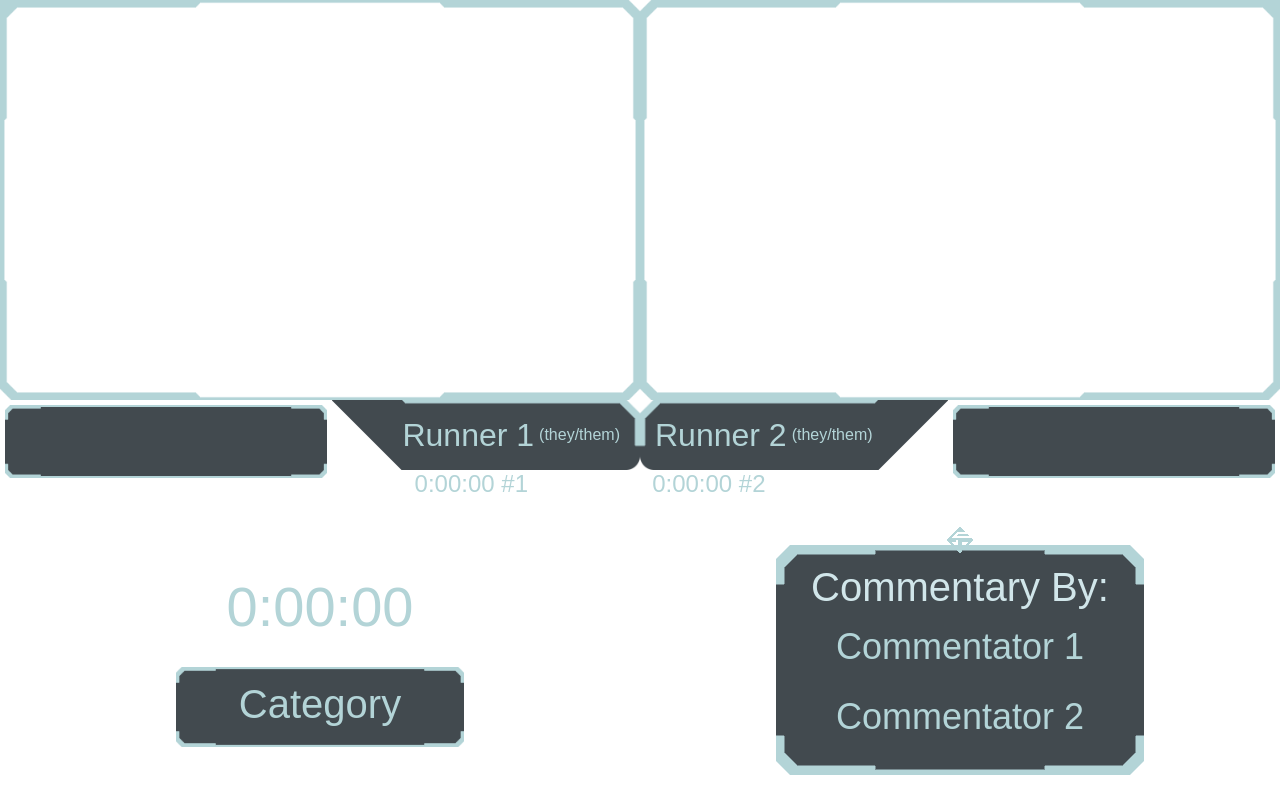
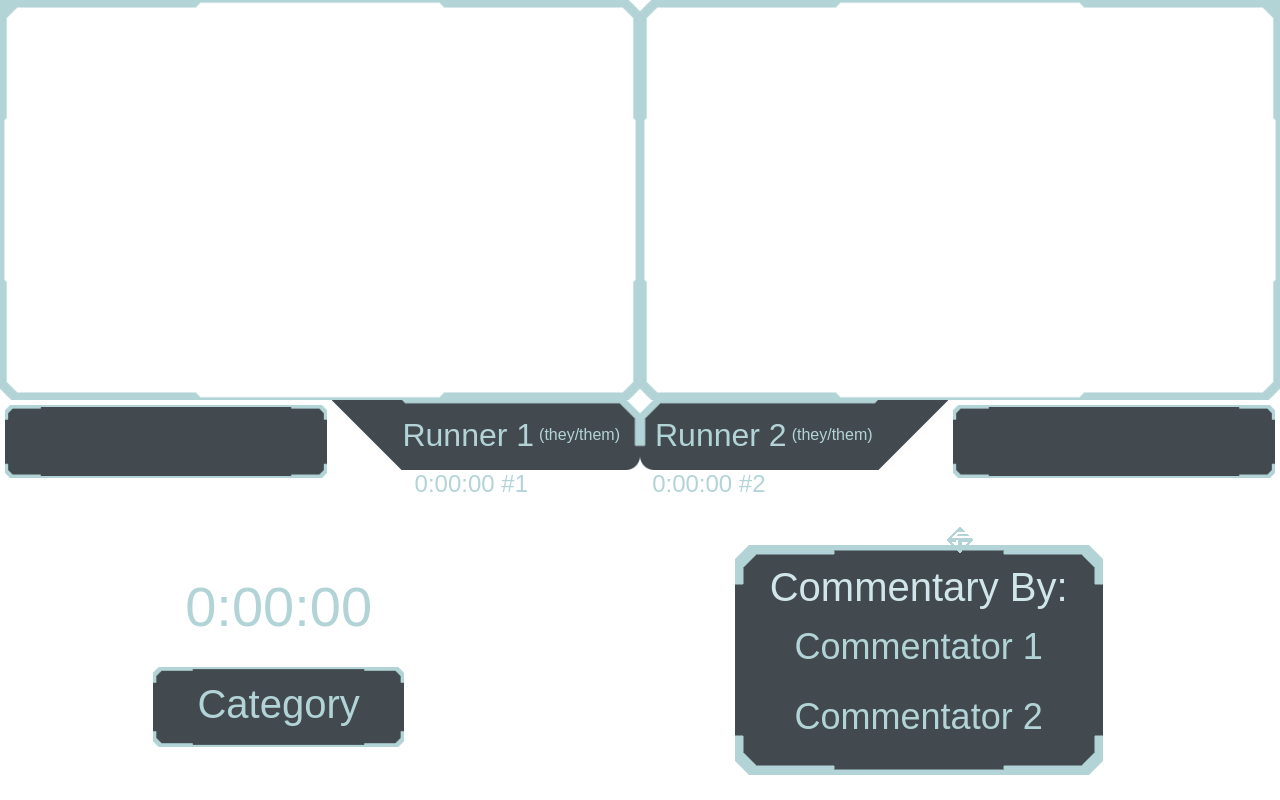
Before and after one commit to MayberryZoom/dread-stream-layouts, a website: page graphics/rando-2-racers.html in a window 1280 px wide. Drawn offline with Linux system fonts and the light colour scheme.

Commit message:
Use flex-grow on bottom containers instead of viewport width

```diff
--- a/graphics/css/common.css
+++ b/graphics/css/common.css
@@ -175,9 +175,9 @@ span {
     flex-direction: column;
     justify-content: center;
     align-items: center;
+    flex-grow: 1;
     gap: 10%;
     height: 100%;
-    width: 50vw;
 }
 
 .category-container {
@@ -200,7 +200,7 @@ span {
 .commentary-container {
     display: flex;
     justify-content: center;
-    width: 50vw;
+    flex-grow: 1;
 }
 
 .commentary-info {
```
